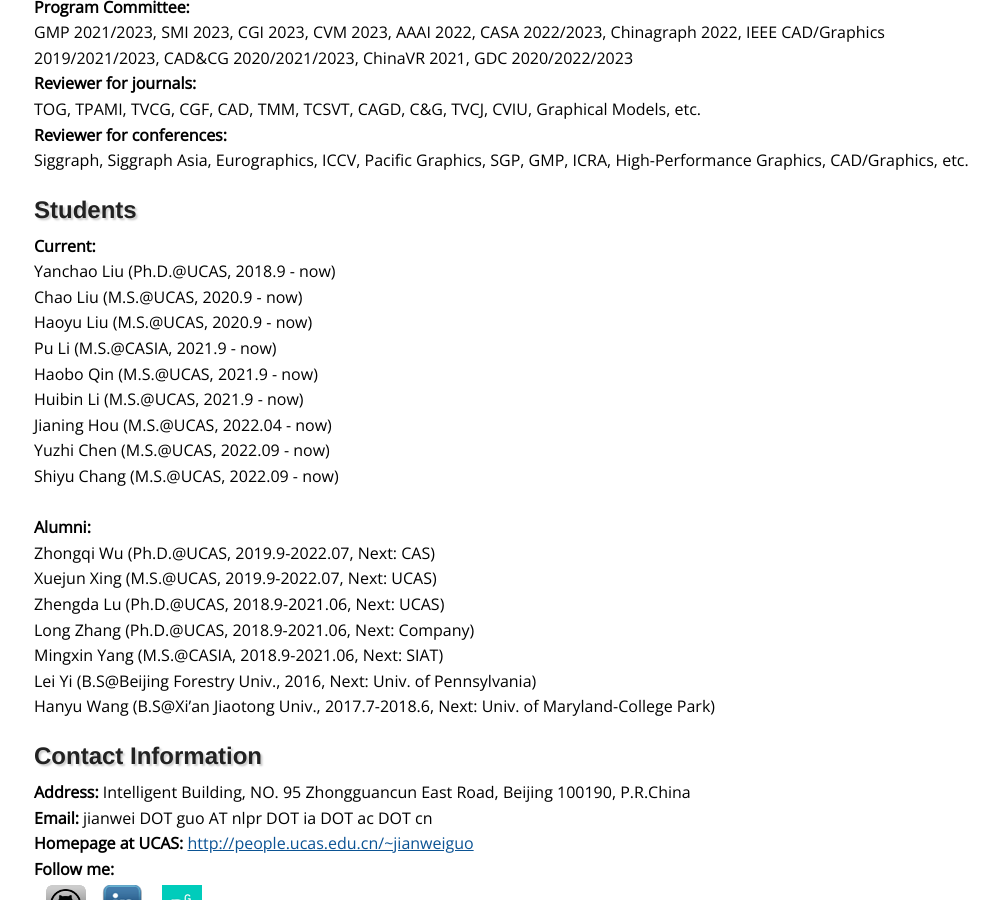
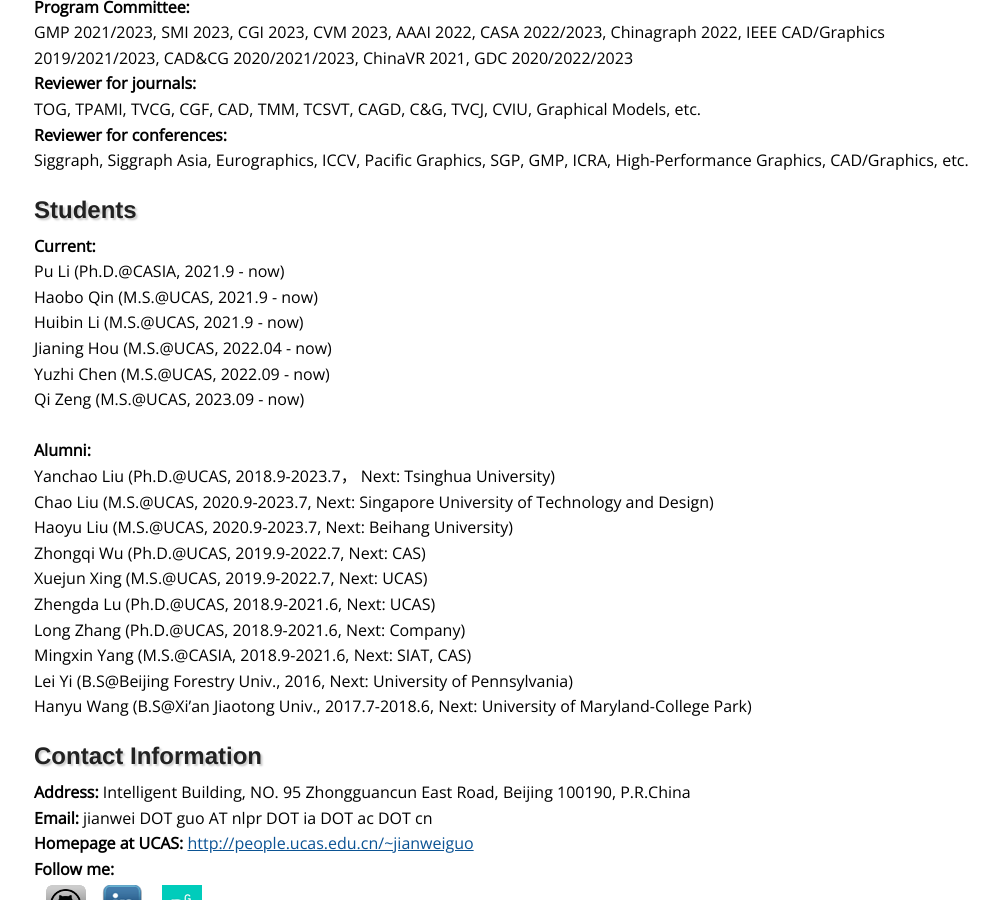
Before and after one commit to jianweiguo/jianweiguo.github.io, a Jekyll site: the page built from index.html, in a window 1280 px wide and 900 px high, scrolled down 681 px. Shown: the whole window, without its empty margins (126-1125 px from the left). Built offline with Jekyll 4.4.1, drawn with Linux system fonts in a browser that asks for light colours.

Commit message:
Update index.html

```diff
--- a/index.html
+++ b/index.html
@@ -40,25 +40,25 @@ I received my bachelor degree from <a href="http://en.sdu.edu.cn/" target="_blan
 <!--Students-->
 <h2>Students</h2>
     <h4>Current:</h4>
-	Yanchao Liu (Ph.D.@UCAS, 2018.9 - now)<br />
-	Chao Liu (M.S.@UCAS, 2020.9 - now)<br />
-	Haoyu Liu (M.S.@UCAS, 2020.9 - now)<br />
-	Pu Li (M.S.@CASIA, 2021.9 - now)<br />
+	Pu Li (Ph.D.@CASIA, 2021.9 - now)<br />
 	Haobo Qin (M.S.@UCAS, 2021.9 - now)<br />
 	Huibin Li (M.S.@UCAS, 2021.9 - now)<br />
 	Jianing Hou (M.S.@UCAS, 2022.04 - now)<br />
 	Yuzhi Chen (M.S.@UCAS, 2022.09 - now)<br />
-        Shiyu Chang (M.S.@UCAS, 2022.09 - now)<br />
+        Qi Zeng (M.S.@UCAS, 2023.09 - now)<br />
 
 	<br />
 	<h4>Alumni:</h4>
-        Zhongqi Wu (Ph.D.@UCAS, 2019.9-2022.07, Next: CAS)<br />
-        Xuejun Xing (M.S.@UCAS, 2019.9-2022.07, Next: UCAS)<br />
-	Zhengda Lu (Ph.D.@UCAS, 2018.9-2021.06, Next: UCAS)<br />
-	Long Zhang (Ph.D.@UCAS, 2018.9-2021.06, Next: Company)<br />
-	Mingxin Yang (M.S.@CASIA, 2018.9-2021.06, Next: SIAT)<br />
-	Lei Yi (B.S@Beijing Forestry Univ., 2016, Next: Univ. of Pennsylvania)<br />
-	Hanyu Wang (B.S@Xi’an Jiaotong Univ., 2017.7-2018.6, Next: Univ. of Maryland-College Park) <br />
+        Yanchao Liu (Ph.D.@UCAS, 2018.9-2023.7， Next: Tsinghua University)<br />
+        Chao Liu (M.S.@UCAS, 2020.9-2023.7, Next: Singapore University of Technology and Design)<br />
+	Haoyu Liu (M.S.@UCAS, 2020.9-2023.7, Next: Beihang University)<br />
+        Zhongqi Wu (Ph.D.@UCAS, 2019.9-2022.7, Next: CAS)<br />
+        Xuejun Xing (M.S.@UCAS, 2019.9-2022.7, Next: UCAS)<br />
+	Zhengda Lu (Ph.D.@UCAS, 2018.9-2021.6, Next: UCAS)<br />
+	Long Zhang (Ph.D.@UCAS, 2018.9-2021.6, Next: Company)<br />
+	Mingxin Yang (M.S.@CASIA, 2018.9-2021.6, Next: SIAT, CAS)<br />
+	Lei Yi (B.S@Beijing Forestry Univ., 2016, Next: University of Pennsylvania)<br />
+	Hanyu Wang (B.S@Xi’an Jiaotong Univ., 2017.7-2018.6, Next: University of Maryland-College Park) <br />
 
 <!--Contact-->
 <h2>Contact Information</h2>
```
